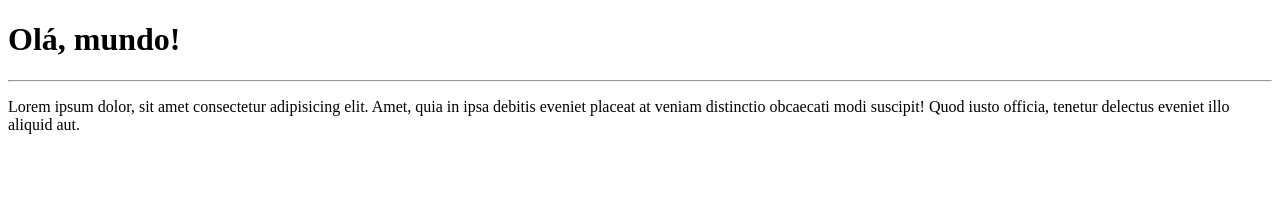
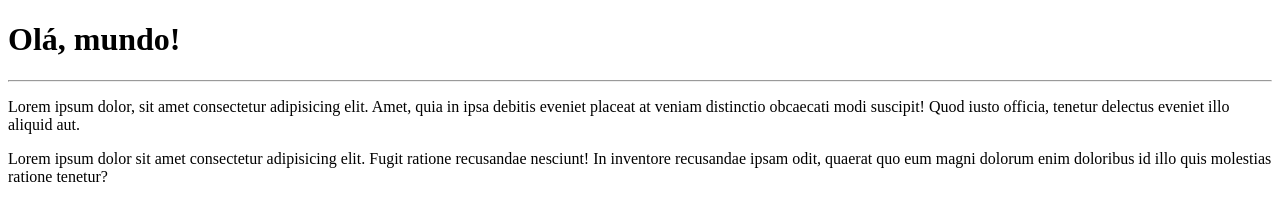
Before and after one commit to PauloR92/desafio-dio-github, a plain HTML site: page exemplo/Index.html in a window 1280 px wide. Drawn offline with Linux system fonts and the light colour scheme.

Commit message:
Adição do segundo parágrafo

```diff
--- a/exemplo/Index.html
+++ b/exemplo/Index.html
@@ -10,5 +10,6 @@
     <h1>Olá, mundo!</h1>
     <hr>
     <p>Lorem ipsum dolor, sit amet consectetur adipisicing elit. Amet, quia in ipsa debitis eveniet placeat at veniam distinctio obcaecati modi suscipit! Quod iusto officia, tenetur delectus eveniet illo aliquid aut.</p>
+    <p>Lorem ipsum dolor sit amet consectetur adipisicing elit. Fugit ratione recusandae nesciunt! In inventore recusandae ipsam odit, quaerat quo eum magni dolorum enim doloribus id illo quis molestias ratione tenetur?</p>
 </body>
 </html>
```
